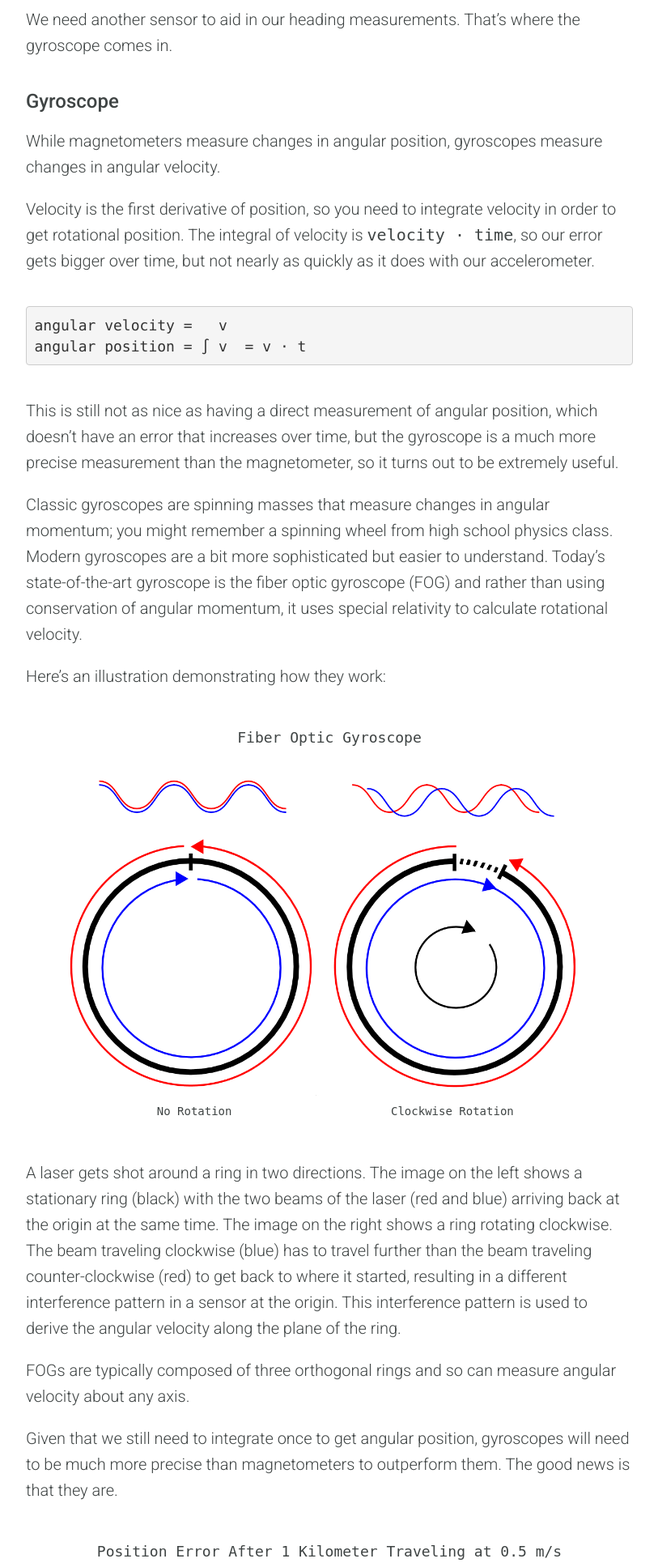
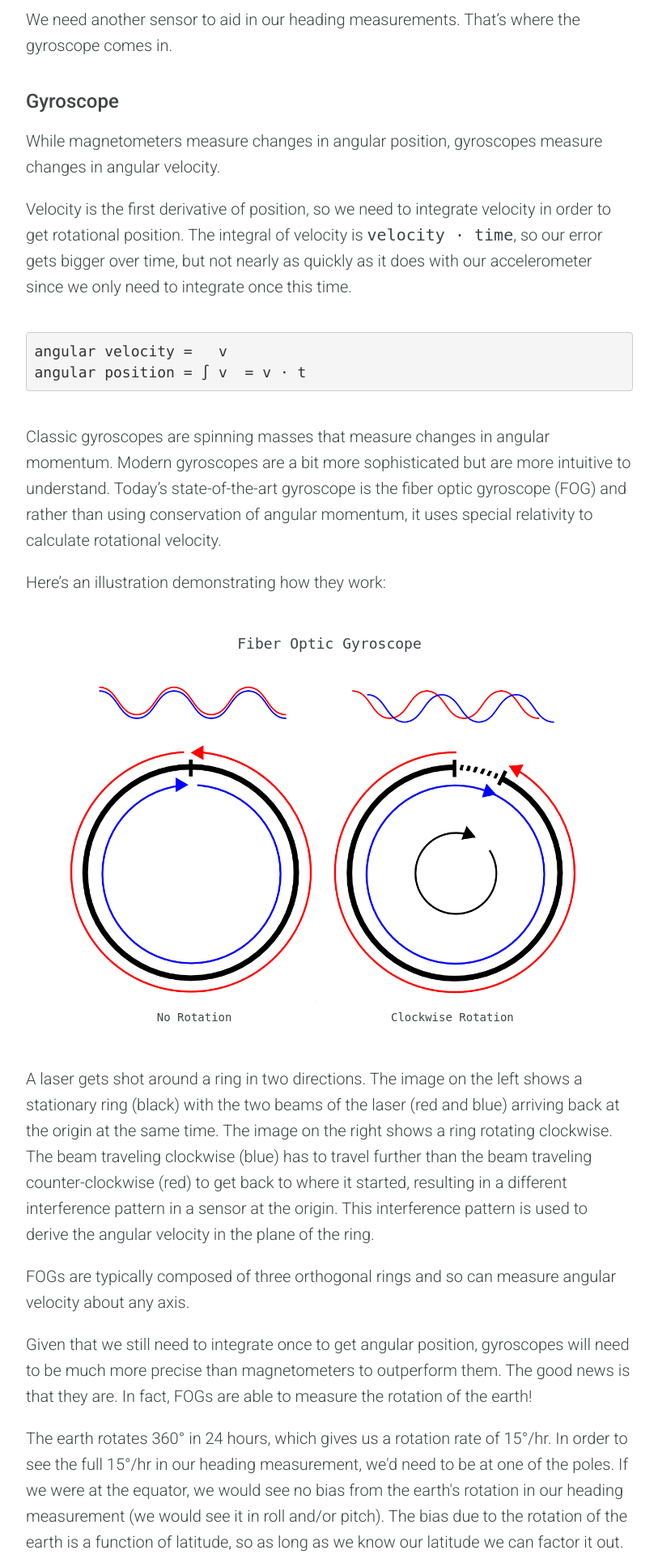
Before and after one commit to mattparrilla/mattparrilla.github.io, a Flask app: template templates/inertial-navigation-marine-robotics.html in a window 1280 px wide. Shown: the part 3740-5670 px from the top of the page at 81% size, without its empty margins (233-1046 px from the left). Run offline with Flask 2, Linux system fonts and the light colour scheme; the template is opened without the code that fills it, so the values that code supplies are empty; some libraries are stand-ins or nearby versions; some web fonts are replaced.

Commit message:
Add latitude bias content

```diff
--- a/static/js/inertial_plots.js
+++ b/static/js/inertial_plots.js
@@ -35,8 +35,7 @@ const plotErrors = (id, errors, xPos, yPos, defined) => {
       height="30"
       width="30">
       <polygon
-        transform="rotate(${id == 'gyro_errors' ? rotate * 2 : rotate})
-          ${id == 'gyro_errors' && rotate == 10 ? 'translate(7,0)' : 'translate(5,5)'}"
+        transform="rotate(${rotate}) translate(${rotate > 10 ? 6 : 5},5)"
         fill="${fill}"
         stroke="${fill}"
         points="0,20 10,15 20,20 10,0 0,20" />
@@ -215,7 +214,7 @@ document.addEventListener('DOMContentLoaded', () => {
   const velocity = 0.5; // m/s
   plotErrors(
     "gyro_errors",
-    [0, 1, 2, 5, 10],
+    [0, 1, 5, 10, 15],
     (x, error) => d => x(Math.sin((error / 3600) * (d / velocity) * Math.PI / 180) * d),
     (y, error) => d => y(Math.cos((error / 3600) * (d / velocity) * Math.PI / 180) * d),
     error => d => (Math.cos((error / 3600) * (d / velocity) * Math.PI / 180) * d));
--- a/templates/inertial-navigation-marine-robotics.html
+++ b/templates/inertial-navigation-marine-robotics.html
@@ -72,12 +72,11 @@ position     = &int;&int; a = &frac12; &middot; a &middot; t<sup>2</sup></pre>
 
         <h3>Gyroscope</h3>
         <p>While magnetometers measure changes in angular position, gyroscopes measure changes in angular velocity.</p>
-        <p>Velocity is the first derivative of position, so you need to integrate velocity in order to get rotational position. The integral of velocity is <tt>velocity &middot; time</tt>, so our error gets bigger over time, but not nearly as quickly as it does with our accelerometer.</p>
+        <p>Velocity is the first derivative of position, so we need to integrate velocity in order to get rotational position. The integral of velocity is <tt>velocity &middot; time</tt>, so our error gets bigger over time, but not nearly as quickly as it does with our accelerometer since we only need to integrate once this time.</p>
         <pre>
 angular velocity =   v
 angular position = &int; v  = v &middot; t</pre>
-        <p>This is still not as nice as having a direct measurement of angular position, which doesn’t have an error that increases over time, but the gyroscope is a much more precise measurement than the magnetometer, so it turns out to be extremely useful.</p>
-        <p>Classic gyroscopes are spinning masses that measure changes in angular momentum; you might remember a spinning wheel from high school physics class. Modern gyroscopes are a bit more sophisticated but easier to understand. Today’s state-of-the-art gyroscope is the fiber optic gyroscope (FOG) and rather than using conservation of angular momentum, it uses special relativity to calculate rotational velocity.</p>
+        <p>Classic gyroscopes are spinning masses that measure changes in angular momentum. Modern gyroscopes are a bit more sophisticated but are more intuitive to understand. Today’s state-of-the-art gyroscope is the fiber optic gyroscope (FOG) and rather than using conservation of angular momentum, it uses special relativity to calculate rotational velocity.</p>
         <p>Here’s an illustration demonstrating how they work:</p>
         <div class="media">
           <h4>Fiber Optic Gyroscope</h4>
@@ -96,20 +95,20 @@ angular position = &int; v  = v &middot; t</pre>
             </div>
           </div>
         </div>
-        <p>A laser gets shot around a ring in two directions. The image on the left shows a stationary ring (black) with the two beams of the laser (red and blue) arriving back at the origin at the same time. The image on the right shows a ring rotating clockwise. The beam traveling clockwise (blue) has to travel further than the beam traveling counter-clockwise (red) to get back to where it started, resulting in a different interference pattern in a sensor at the origin. This interference pattern is used to derive the angular velocity along the plane of the ring.</p>
+        <p>A laser gets shot around a ring in two directions. The image on the left shows a stationary ring (black) with the two beams of the laser (red and blue) arriving back at the origin at the same time. The image on the right shows a ring rotating clockwise. The beam traveling clockwise (blue) has to travel further than the beam traveling counter-clockwise (red) to get back to where it started, resulting in a different interference pattern in a sensor at the origin. This interference pattern is used to derive the angular velocity in the plane of the ring.</p>
         <p>FOGs are typically composed of three orthogonal rings and so can measure angular velocity about any axis.</p>
-        <p>Given that we still need to integrate once to get angular position, gyroscopes will need to be much more precise than magnetometers to outperform them. The good news is that they are.</p>
+        <p>Given that we still need to integrate once to get angular position, gyroscopes will need to be much more precise than magnetometers to outperform them. The good news is that they are. In fact, FOGs are able to measure the rotation of the earth!</p>
+        <p>The earth rotates 360&deg; in 24 hours, which gives us a rotation rate of 15&deg;/hr. In order to see the full 15&deg;/hr in our heading measurement, we'd need to be at one of the poles. If we were at the equator, we would see no bias from the earth's rotation in our heading measurement (we would see it in roll and/or pitch). The bias due to the rotation of the earth is a function of latitude, so as long as we know our latitude we can factor it out.</p>
         <div class="media">
           <h4>Position Error After 1 Kilometer Traveling at 0.5 m/s</h4>
           <svg id="gyro_errors"></svg>
         </div>
-        <p>The above plot shows the effect of gyro bias values on a 1km straight line run traveling at 0.5 m/s. Since the error introduced by the gyroscope increases over time, at some point it will be worse than the magnetometer error. In practice we are able to combine measurements from the magnetometer and aiding sensors enabling the gyroscope to become one of our most valuable sensors.</p>
+        <p>The above plot shows the effect of gyro bias on position error over a 1km straight line run traveling at 0.5 m/s. For FOGs we can expect gyro biases of less than 1&deg;/hr, but if we don't account for the rotation of the earth we'd see a much larger bias. In the above plot, the red line represents the gyro bias due to earth's rotation at the poles. The latitude bias due to the earth's rotation where I live, in Vermont, is about 10&deg;/hr.</p>
         <div class="media">
           <h4>Effect Of Time On Gyro Errors</h4>
           <svg id="gyro_small_multiples"></svg>
         </div>
-        <p>Since we need to integrate rotational velocity to get heading, the same biases result in large differences in position given different amounts of time. The above plot shows the position errors over a 1 kilometer transit for the same biases over different durations.</p>
-        <p>For both the accelerometer and the gyroscope, time is the enemy</p>
+        <p>Since we need to integrate rotational velocity to get heading, the error introduced by the gyroscope increases over time, as the above plots indicate. The plots show the position errors over a 1 kilometer transit for the same biases over different durations. After some amount of time, the error will be worse than the magnetometer error if uncorrected. In practice we are able to combine measurements from the magnetometer and aiding sensors.</p>
 
         <h3>Doppler Velocity Log (DVL)</h3>
         <p>In marine robotics, we are often operating at or near the bottom. When this is the case we can use a DVL to tell us how fast and in what direction we are moving by bouncing sound waves off of the bottom.</p>
```
Also changed, not shown: build/post/inertial-navigation-marine-robotics/index.html (+7 -8 lines), build/static/js/inertial_plots.js (+8 -9 lines).
